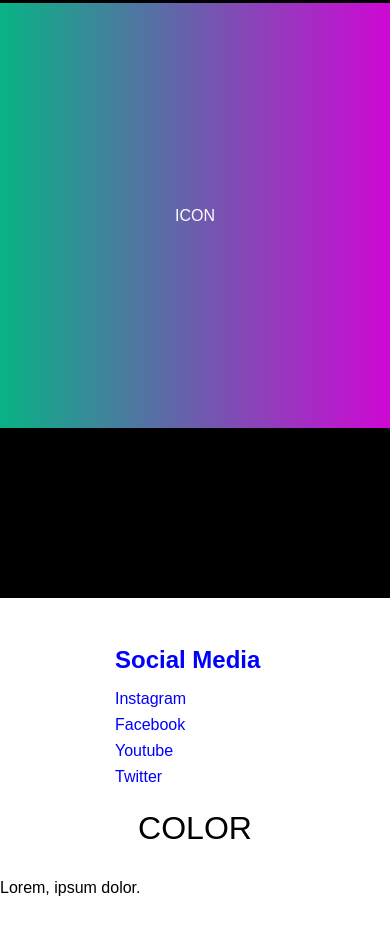
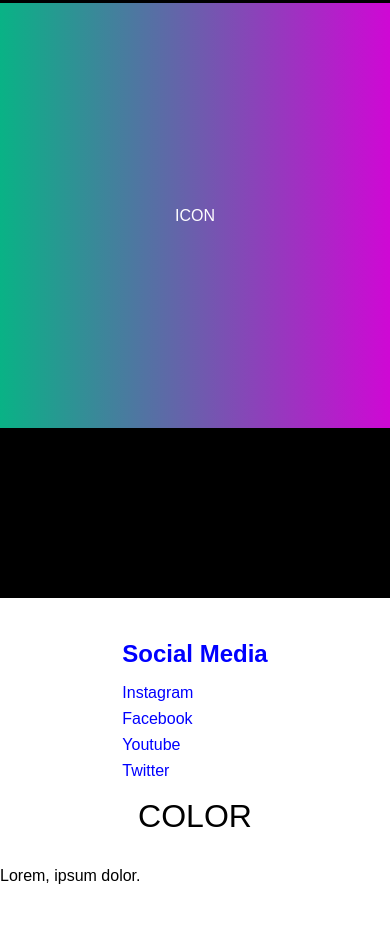
Before and after one commit to Gurpreet-Moudgill/Anime-Edit, a plain HTML site: page index.html in a window 390 px wide. Shown: the part 4433-5362 px from the top of the page. Drawn offline with Linux system fonts and the light colour scheme.

Commit message:
smartphone responsive

```diff
--- a/styled.css
+++ b/styled.css
@@ -579,3 +579,11 @@
     flex-direction: column;
   }
 }
+
+@media screen and (max-width: 480px) {
+  .f_items{
+    margin: 0;
+    padding: 10px;
+    width: 100%;
+  }
+}
```
